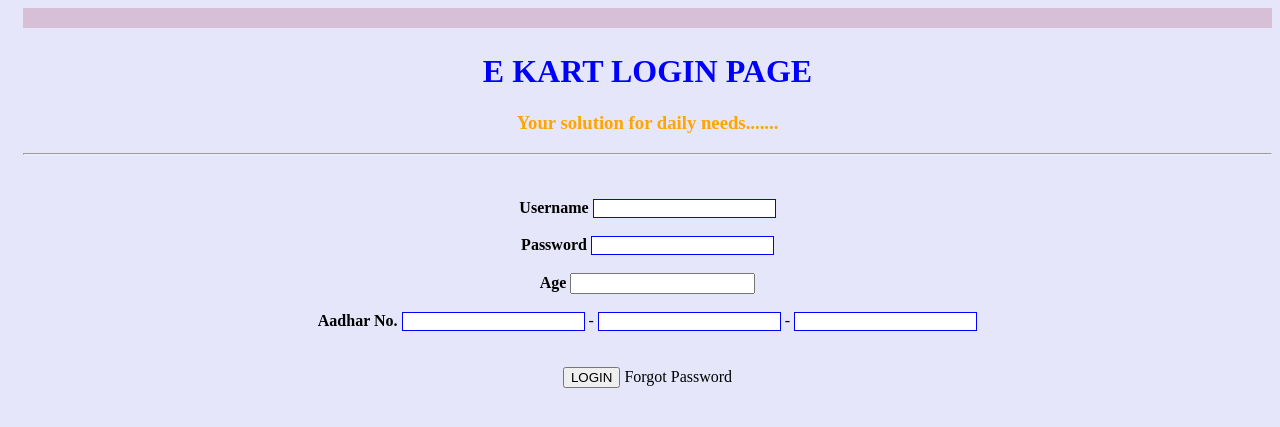
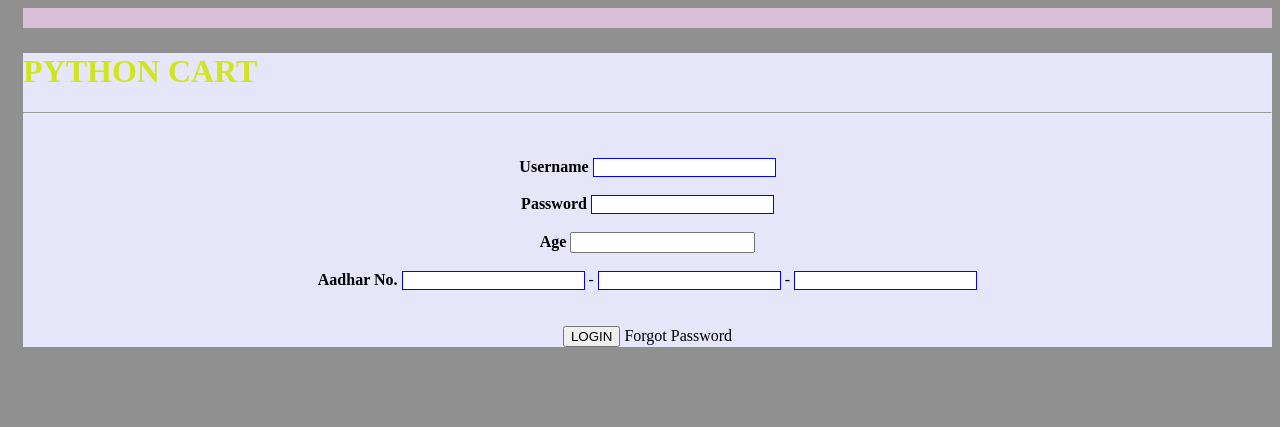
Before and after one commit to Roheeth41/myDjangoProjectt, a Django app: template templates/myFirstApp/index.html in a window 1280 px wide. Shown: the top 427 px of the page. Run offline with Django 3.2, Linux system fonts and the light colour scheme; the template is opened without the code that fills it, so the values that code supplies are empty.

Commit message:
'Changes to HTML'

```diff
--- a/myFirstApp/views.py
+++ b/myFirstApp/views.py
@@ -31,4 +31,4 @@
 def index(request):
     user_data=User.objects.all() #get the data from database
     user_records={'User_Records':user_data}
-    return render(request,'myFirstApp/first.html',context=user_records)
+    return render(request,'myFirstApp/index.html')
--- a/static/myFirstApp/myStyle.css
+++ b/static/myFirstApp/myStyle.css
@@ -1,5 +1,5 @@
 h1 {
-  color: blue;
+  color: rgb(208, 228, 31);
 }
 
 h3{
--- a/templates/myFirstApp/index.html
+++ b/templates/myFirstApp/index.html
@@ -6,20 +6,19 @@
     <title>Index</title>
     <link rel="stylesheet" href="{% static "myFirstApp/myStyle.css" %}" />
   </head>
-  <body style="background-color: lavender">
+  <body style="background-color: rgba(100, 99, 99, 0.705)">
    <marquee style= "background-color:thistle; height: 20px"> <b> Sale - 40% off on all Products </b> </marquee>
 <div style= "text-align: center; background-color: lavender">
-   <h1> E KART LOGIN PAGE </h1>
-   <h3> Your solution for daily needs.......</h3>
+   <h1 align = 'left'> PYTHON CART </h1>
    <hr>
    <br><br>
 <form>
    <label> <b> Username </b> </label>
-   <input type= "text" required = "true" minlength = 5  maxlength = 8 ></input>
+   <input type= "text" required = "true" minlength = 5  maxlength = 10 ></input>
    <br>
   <br>
    <label> <b> Password </b> </label>
-   <input type = "password" required = "true" min=5 max=8></input>
+   <input type = "password" required = "true" min=5 max=10></input>
    <br>
   <br>
 
```
